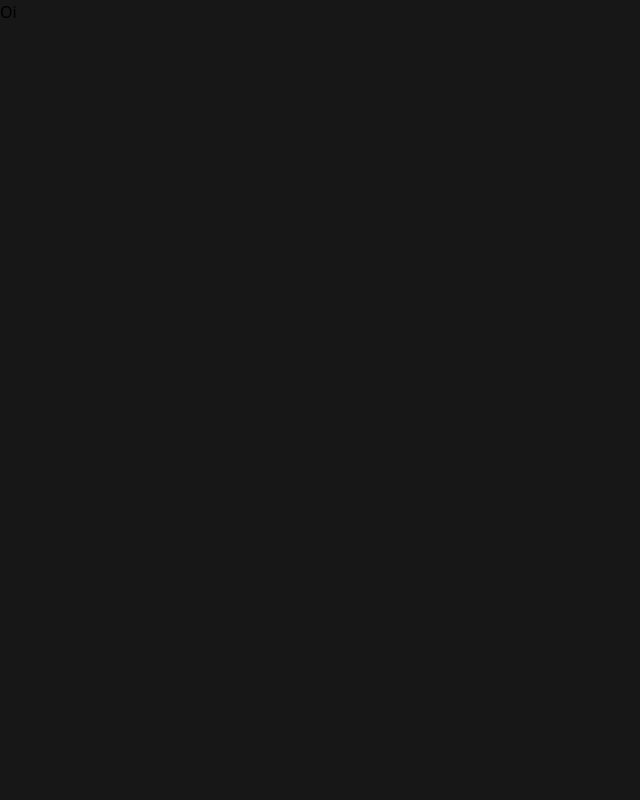
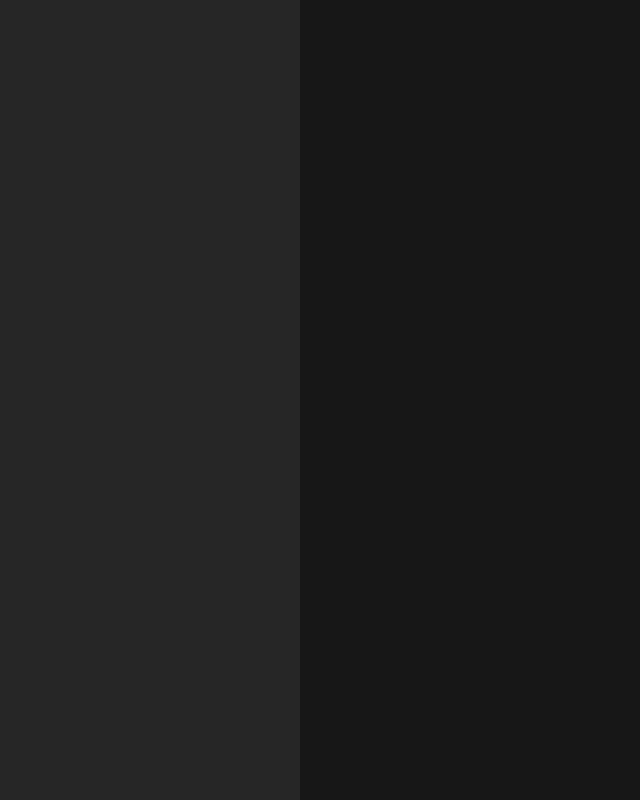
Before and after one commit to Dedo-Finger2/see-my-md-react, a React (Vite) app: page / in a window 1280 px wide. Shown: the whole page, without its empty margins (0-640 px from the left). Built offline with nearby package versions, Linux system fonts and the light colour scheme.

Commit message:
Adds grid layout to set whose is content and whose sidebar

```diff
--- a/src/App.tsx
+++ b/src/App.tsx
@@ -1,7 +1,11 @@
 function App() {
   return (
-    <div>
-      <h2>Oi</h2>
+    // Wrapper
+    <div className="grid grid-cols-[300px_1fr]">
+      {/* Sidebar */}
+      <div className="bg-neutral-800 h-screen"></div>
+      {/* Content */}
+      <div className="h-screen"></div>
     </div>
   );
 }
```
